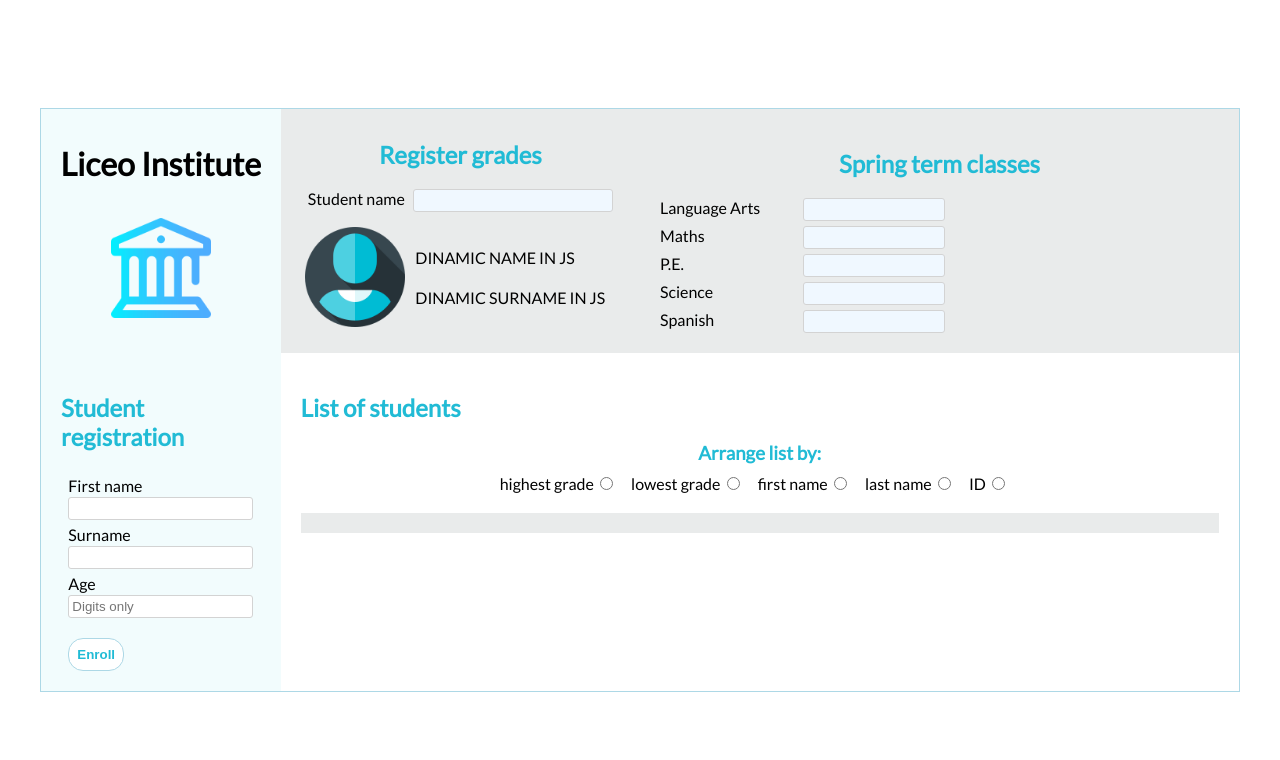
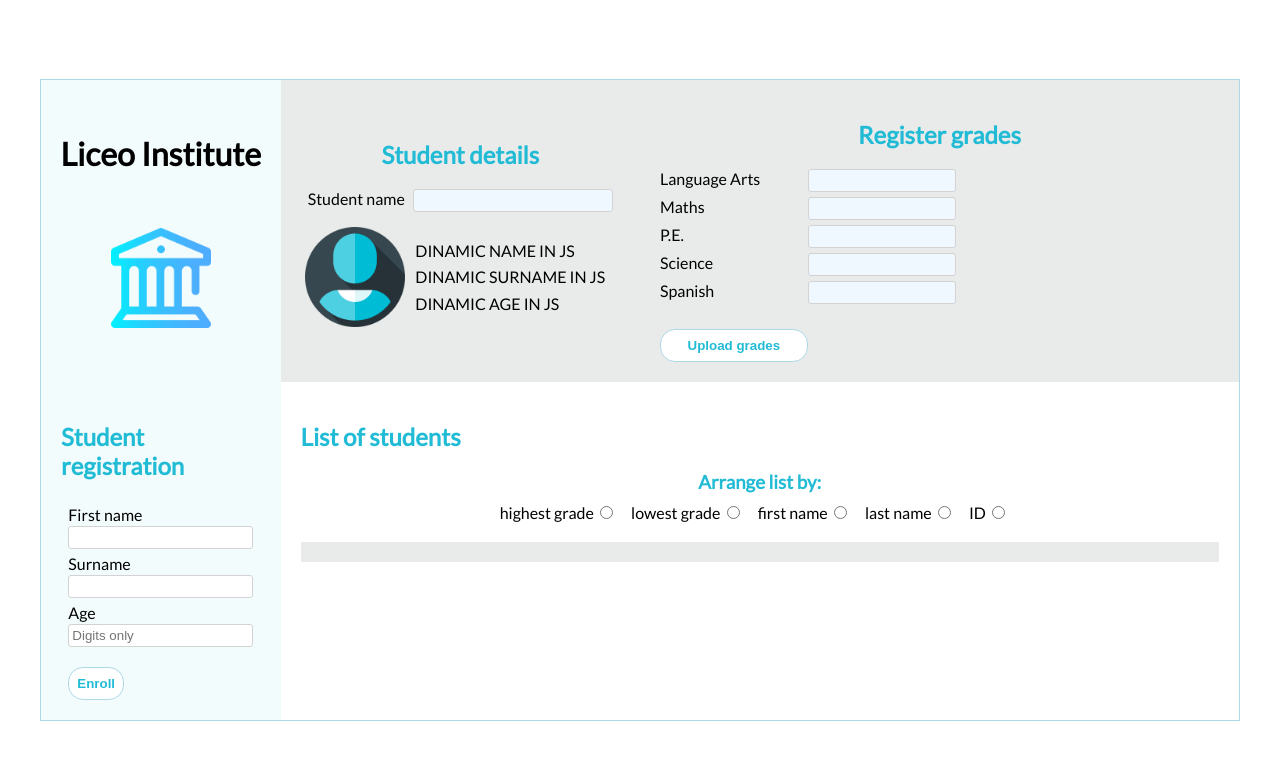
Before and after one commit to ErickRabocse/student_registration_project, a plain HTML site: page index.html in a window 1280 px wide. Drawn offline with Linux system fonts and the light colour scheme.

Commit message:
fixed hedings content and added a button to REGISTER GRADES

```diff
--- a/index.html
+++ b/index.html
@@ -21,7 +21,12 @@
         <!-- LOGO AREA (GRID) -->
         <header class="school_logo">
           <h1>Liceo Institute</h1>
-          <img src="./images/liceo.png" alt="logo of a school" width="100px" />
+          <img
+            src="./images/liceo.png"
+            alt="logo of a school"
+            width="100px"
+            height="100px"
+          />
         </header>
         <!-- STUDENT REGISTRATION AREA (GRID) -->
         <aside class="student_enrollment">
@@ -47,22 +52,28 @@
         </aside>
         <!-- SEARCH STUDENT AREA (GRID) -->
         <section class="student_search">
-          <h2>Register grades</h2>
+          <h2>Student details</h2>
           <div class="student_search_form">
             <label for="">Student name</label>
             <input type="text" />
           </div>
           <div class="student_search_result">
-            <img src="./images/usuario.png" alt="user icon" width="100px" />
+            <img
+              src="./images/usuario.png"
+              alt="user icon"
+              width="100px"
+              height="100px"
+            />
             <div class="student_info">
               <span class="name_display">DINAMIC NAME IN JS</span>
               <span class="surname_display">DINAMIC SURNAME IN JS</span>
+              <span class="age_display">DINAMIC AGE IN JS</span>
             </div>
           </div>
         </section>
         <!-- UPLOAD GRADES AREA (GRID) -->
         <section class="student_grading">
-          <h2>Spring term classes</h2>
+          <h2>Register grades</h2>
           <form class="student_grading_form" action="" id="student_grades">
             <label for="language_arts">Language Arts</label>
             <input type="number" id="language_arts" name="language_arts" />
@@ -74,6 +85,7 @@
             <input type="number" id="science" name="science" />
             <label for="spanish">Spanish</label>
             <input type="number" id="spanish" nspanishame="spanish" />
+            <button class="upload_grades_btn">Upload grades</button>
           </form>
         </section>
         <!-- FULL LIST AREA (GRID) -->
--- a/style.css
+++ b/style.css
@@ -131,6 +131,7 @@ input {
   border-radius: 3px;
 }
 
+.upload_grades_btn,
 .student_enrollment_btn {
   display: block;
   margin-top: 20px;
@@ -141,6 +142,7 @@ input {
   border: 1px solid lightblue;
   border-radius: 15px;
 }
+.upload_grades_btn:hover,
 .student_enrollment_btn:hover {
   background-color: var(--h-color);
   color: white;
```
Also changed, not shown: 1 other file.
